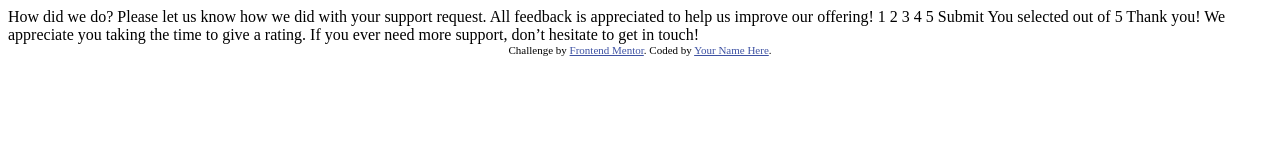
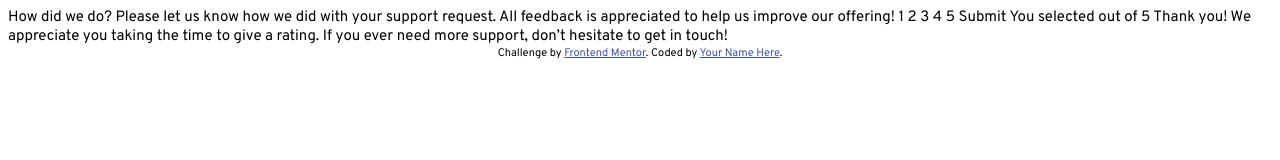
Before and after one commit to Csabooo/frontendmentor-05-interactive-rating-component, a plain HTML site: page index.html in a window 1280 px wide. Drawn offline with Linux system fonts and the light colour scheme.

Commit message:
colors and font-family added in styles.css

```diff
--- a/index.html
+++ b/index.html
@@ -1,17 +1,24 @@
 <!DOCTYPE html>
 <html lang="en">
+
 <head>
   <meta charset="UTF-8">
   <meta http-equiv="X-UA-Compatible" content="IE=edge">
-  <meta name="viewport" content="width=device-width, initial-scale=1.0"> <!-- displays site properly based on user's device -->
+  <meta name="viewport" content="width=device-width, initial-scale=1.0">
+  <!-- displays site properly based on user's device -->
 
   <link rel="icon" type="image/png" sizes="32x32" href="./images/favicon-32x32.png">
+  <link rel="preconnect" href="https://fonts.googleapis.com">
+  <link rel="preconnect" href="https://fonts.gstatic.com" crossorigin>
+  <link href="https://fonts.googleapis.com/css2?family=Overpass:wght@400;700&display=swap" rel="stylesheet">
   <link rel="stylesheet" href="/styles/styles.css">
   <title>Frontend Mentor | Interactive rating component</title>
+  <script src="app.js" defer></script>
 
   <!-- Feel free to remove these styles or customise in your own stylesheet 👍 -->
 
 </head>
+
 <body>
 
   <!-- Rating state start -->
@@ -29,7 +36,8 @@
 
   <!-- Thank you state start -->
 
-  You selected <!-- Add rating here --> out of 5
+  You selected
+  <!-- Add rating here --> out of 5
 
   Thank you!
 
@@ -44,4 +52,5 @@
     Coded by <a href="#">Your Name Here</a>.
   </div>
 </body>
+
 </html>
--- a/styles/styles.css
+++ b/styles/styles.css
@@ -1,3 +1,11 @@
+:root {
+    --white: hsl(0, 0%, 100%);
+    --light-Grey: hsl(217, 12%, 63%);
+    --medium-Grey: hsl(216, 12%, 54%);
+    --dark-Blue: hsl(213, 19%, 18%);
+    --very-Dark-Blue: hsl(216, 12%, 8%);
+}
+
 .attribution {
     font-size: 11px;
     text-align: center;
@@ -6,3 +14,10 @@
 .attribution a {
     color: hsl(228, 45%, 44%);
 }
+
+html {
+    margin: 0;
+    padding: 0;
+    font-size: 15px;
+    font-family: 'Overpass', sans-serif;
+}
```
